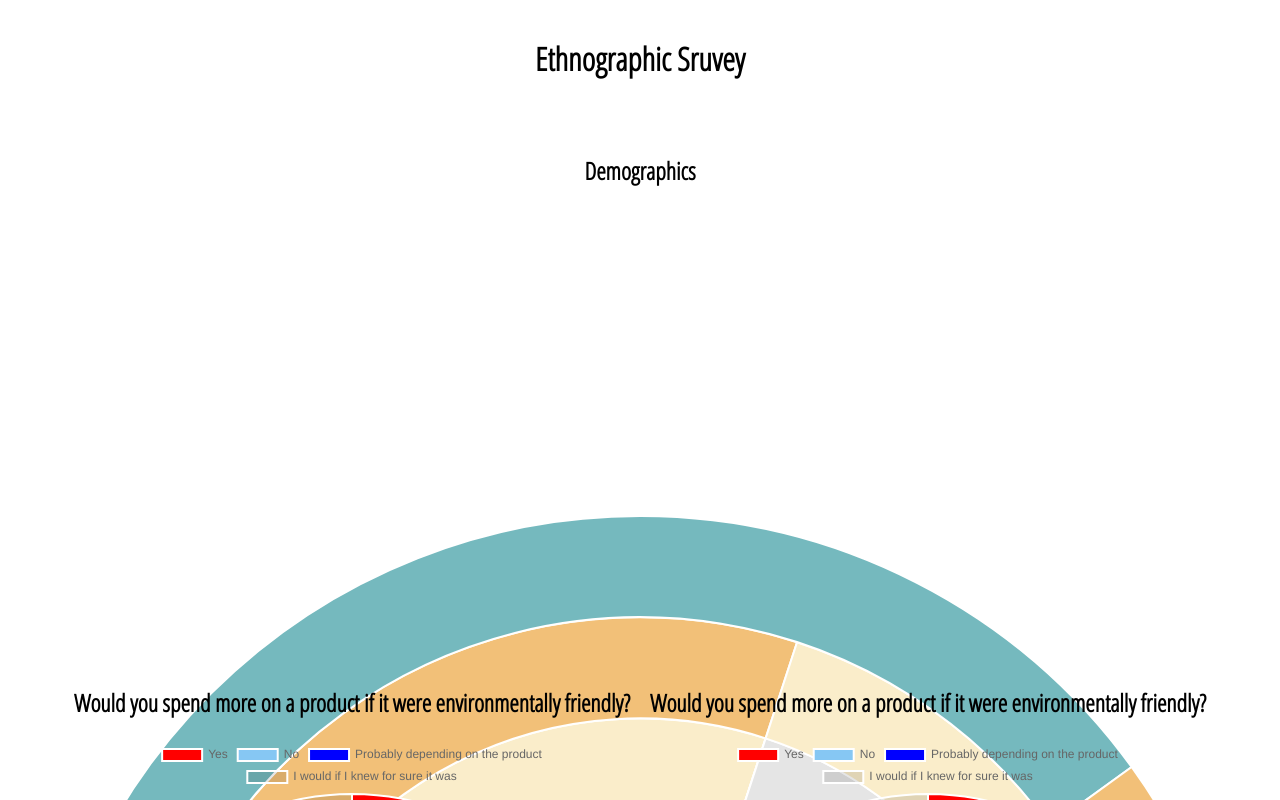
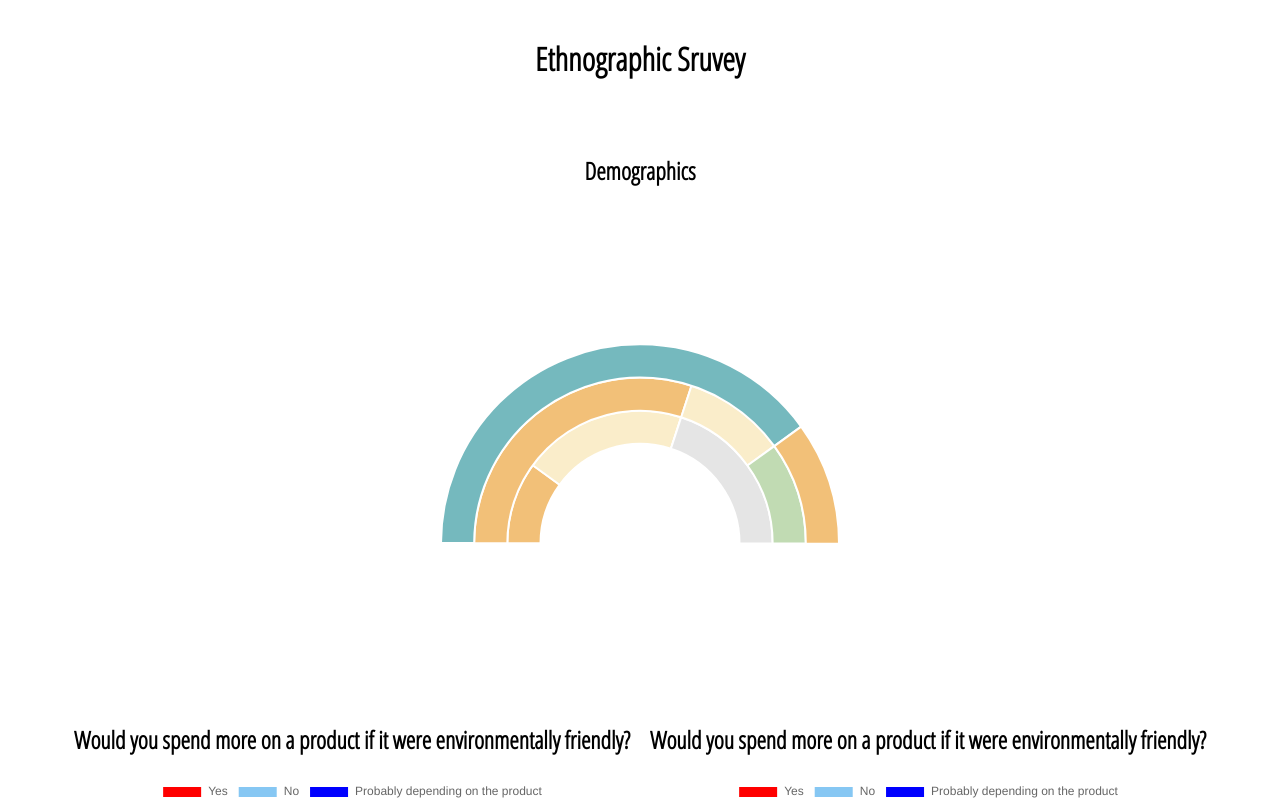
Before and after one commit to ColinMcNeil/greenwashing, a Nuxt app: page /data in a window 1280 px wide. Built offline with nearby package versions, Linux system fonts and the light colour scheme.

Commit message:
Improve demographic layout

```diff
--- a/nuxt.config.js
+++ b/nuxt.config.js
@@ -4,5 +4,15 @@ module.exports = {
   },
   build: {
     extractCSS: true
+  },
+  head: {
+    meta: [
+      { charset: 'utf-8' },
+      { name: 'viewport', content: 'width=device-width, initial-scale=1' },
+
+      // hid is used as unique identifier. Do not use `vmid` for it as it will not work
+      { hid: 'description', name: 'description', content: 'A greenwashing demo site.' }
+    ]
   }
+
 };
--- a/pages/data.vue
+++ b/pages/data.vue
@@ -3,7 +3,7 @@
   <h1>Ethnographic Sruvey</h1>
   <div class="chart demographics">
     <h2>Demographics</h2>
-    <v-donut-chart :data="{
+    <v-donut-chart class="chartI demographics" :data="{
       datasets: [
       {
           data: [4, 1],
@@ -100,9 +100,15 @@ export default {
       text-align: center;
     }
     .demographics{
+      flex-basis: 80%;
+      padding: 2em;
+      display: flex;
+      justify-content: center;
+      align-items: center;
+      flex-direction: column;
+    }
+    .chartI {
       flex-basis: 100%;
-      padding: 2em;
-      height: 500px;
     }
   }
 </style>
```
